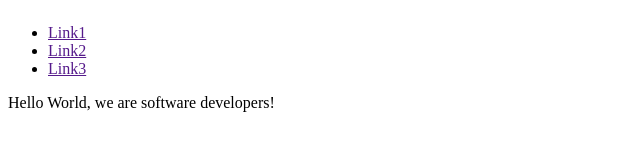
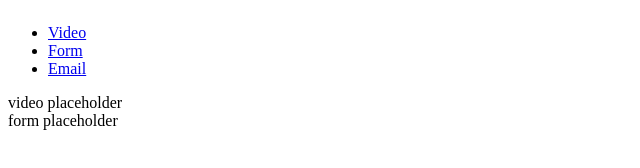
Before and after one commit to emarkees/microverse_html_css_project, a plain HTML site: page index.html in a window 1280 px wide. Shown: the whole page, without its empty margins (0-640 px from the left). Drawn offline with Linux system fonts and the light colour scheme.

Commit message:
Add video and form sections

```diff
--- a/index.html
+++ b/index.html
@@ -9,18 +9,25 @@
 
 <body>
     <header id="header">
-        <img id="header-img">
+        <img id="header-img" src="" alt="">
         <nav id="nav-bar">
             <ul>
-                <li><a class="nav-link" href="">Link1</a></li>
-                <li><a class="nav-link" href="">Link2</a></li>
-                <li><a class="nav-link" href="">Link3</a></li>
+                <li><a class="nav-link" href="#video">Video</a></li>
+                <li><a class="nav-link" href="#form">Form</a></li>
+                <li><a class="nav-link" href="#email">Email</a></li>
             </ul>
         </nav>
     </header>
-    <div>
-        <p>Hello World, we are software developers!</p>
-    </div>
+    <section id="video">
+        <div>
+            video placeholder
+        </div>
+    </section>
+    <section id="form">
+        <div>
+            form placeholder
+        </div>
+    </section>
 
 </body>
 
```
